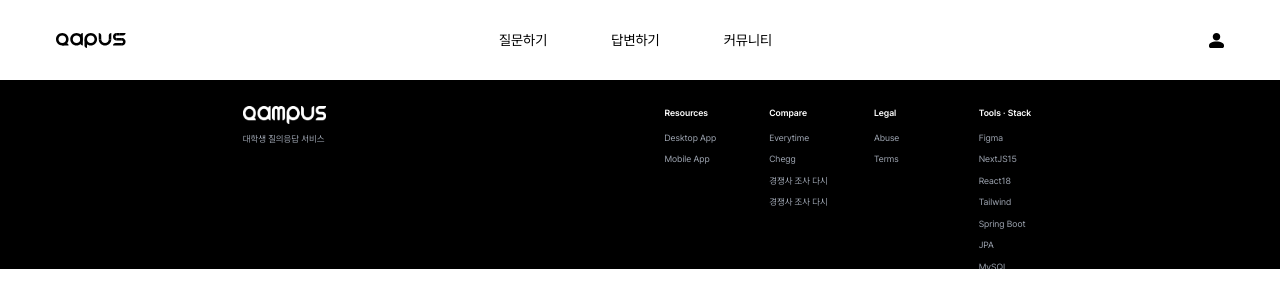
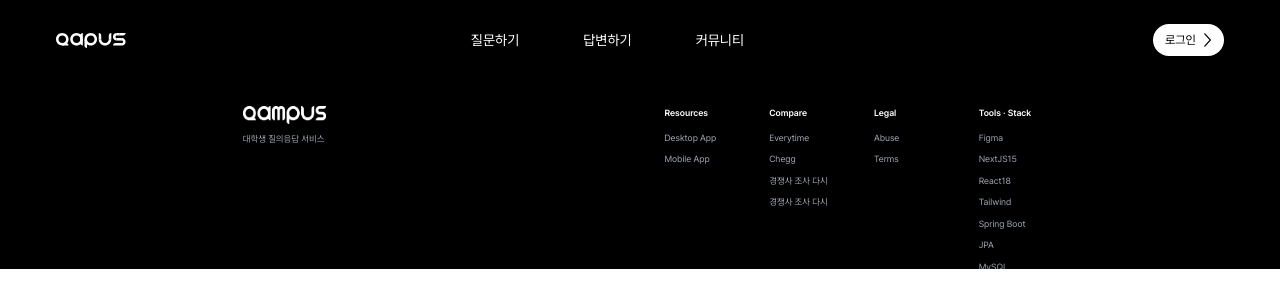
Before and after one commit to mimi-0506/Qampus_FE_deploy, a Next.js app: page / in a window 1280 px wide. Shown: the top 308 px of the page. Built offline with nearby package versions, Linux system fonts and the light colour scheme.

Commit message:
feat: 토큰 유무에 따른 헤더 아이콘 변경

```diff
--- a/components/layout/Header.tsx
+++ b/components/layout/Header.tsx
@@ -3,6 +3,7 @@
 import Image from 'next/image';
 import Link from 'next/link';
 import {usePathname} from 'next/navigation';
+import {useEffect, useState} from 'react';
 
 const NAV_ITEMS = [
   {label: '질문하기', path: '/question/questionCreate'},
@@ -12,7 +13,19 @@ const NAV_ITEMS = [
 
 const Header = () => {
   const pathname = usePathname();
-  const isCommunity = pathname === '/community';
+  const isCommunity = pathname === '/community' || '/login';
+  const [accessToken, setAccessToken] = useState<string | null>(null);
+
+  useEffect(() => {
+    // accessToken 확인
+    const cookies = document.cookie
+      .split('; ')
+      .find(row => row.startsWith('accessToken='));
+
+    if (cookies) {
+      setAccessToken(cookies.split('=')[1]);
+    }
+  }, []);
 
   return (
     <header
@@ -48,8 +61,10 @@ const Header = () => {
           ))}
         </nav>
 
-        {/* 마이페이지 아이콘 */}
-        <Link href="/mypage" className="ml-16">
+        <div className="ml-16">
+          {accessToken ? (
+            // 로그인한 경우 (마이페이지 아이콘 표시)
+            <Link href="/mypage">
               <Image
                 src="/icon/user.svg"
                 alt="user icon"
@@ -59,6 +74,22 @@ const Header = () => {
                 priority
               />
             </Link>
+          ) : (
+            // 로그인하지 않은 경우 (로그인 버튼 표시)
+            <Link
+              href="/login"
+              className="flex items-center px-3 py-2 gap-2 rounded-full shadow-md bg-white shadow-[0px_0px_2px_0px_rgba(0,0,0,0.15)]"
+            >
+              <span className="text-black text-xs font-300">로그인</span>
+              <Image
+                src="/svg/right-arrow-black.svg"
+                alt="arrow"
+                width={8}
+                height={8}
+              />
+            </Link>
+          )}
+        </div>
       </div>
     </header>
   );
```
Also changed, not shown: public/svg/right-arrow-black.svg (added). Lines whose indentation alone changed are shown as unchanged.
